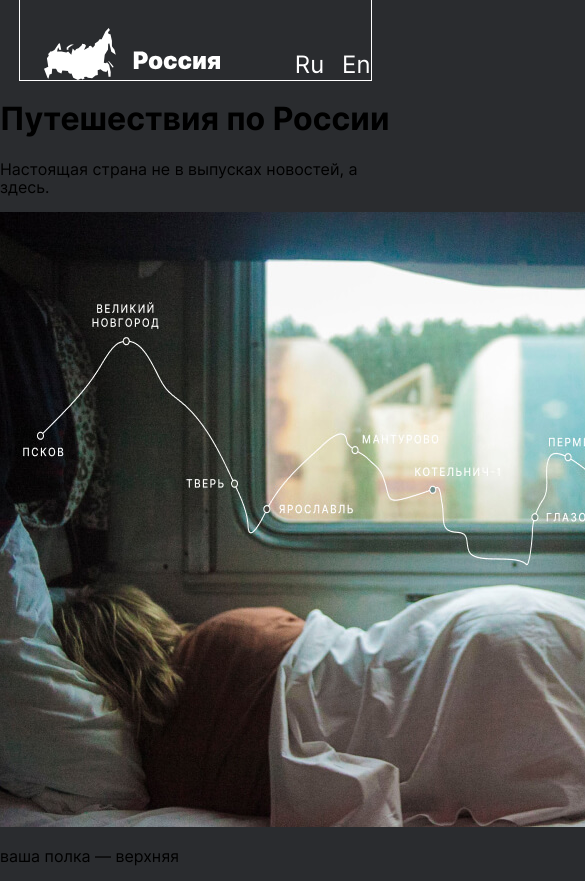
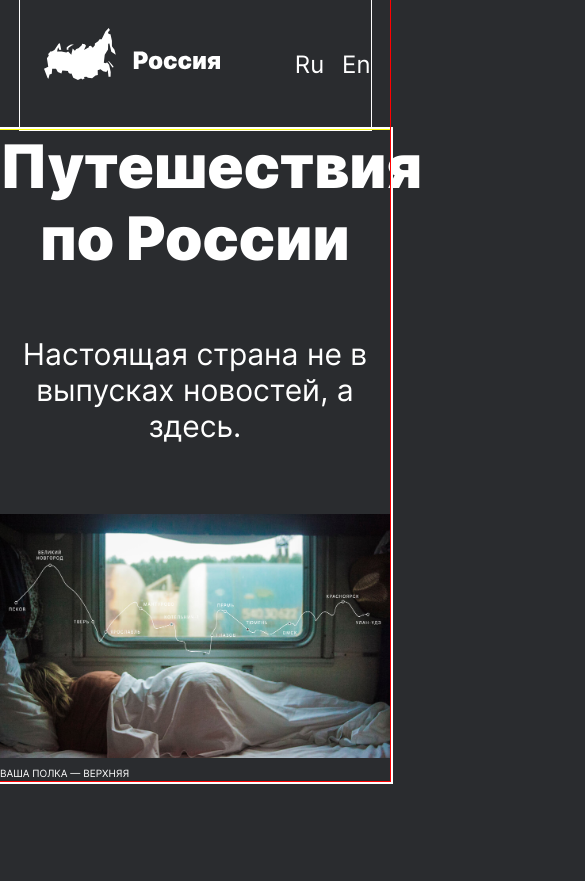
Before and after one commit to Grbchk/russian-travel, a plain HTML site: page index.html in a window 390 px wide. Shown: the top 881 px of the page, 585 px wide, since content can reach past the window. After the commit the page ends 844 px from the top, so only its background shows below. Drawn offline with Linux system fonts and the light colour scheme.

Commit message:
добавлена секция lead

```diff
--- a/blocks/header/__logo/header__logo.css
+++ b/blocks/header/__logo/header__logo.css
@@ -1,6 +1,7 @@
 .header__logo {
   width: 176px;
   height: 52px;
+  padding-bottom: 50px;
   padding-top: 28px;
   padding-left: 48px;
 }
--- a/blocks/header/header.css
+++ b/blocks/header/header.css
@@ -4,6 +4,6 @@
   background-color: #2A2C2F;
   display: flex;
   justify-content: space-between;
-  align-items: flex-end;
+  align-items: center;
   outline: 1px solid white;
 }
--- /dev/null
+++ b/blocks/lead/__image-caption/lead__image-caption.css
@@ -0,0 +1,10 @@
+.lead__image-caption {
+  font-size: 10px;
+  font-weight: normal;
+  line-height: 1.5;
+  color: white;
+  text-transform: uppercase;
+  margin: 0;
+  padding-top: 8px;
+  align-self: flex-start;
+}
--- /dev/null
+++ b/blocks/lead/__image/lead__image.css
@@ -0,0 +1,4 @@
+.lead__image {
+  width: 100%;
+  object-fit: cover;
+}
--- /dev/null
+++ b/blocks/lead/__subtitle/lead__subtitle.css
@@ -0,0 +1,16 @@
+.lead__subtitle {
+  max-width: 640px;
+  color: white;
+  font-size: 30px;
+  line-height: 1.2;
+  font-weight: normal;
+  text-align: center;
+  padding-bottom: 40px;
+}
+
+@media screen and (max-width: 320px) {
+  .lead__subtitle {
+    width: 288px;
+    font-size: 16px;
+  }
+}
--- /dev/null
+++ b/blocks/lead/__title/lead__title.css
@@ -0,0 +1,45 @@
+.lead__title {
+  font-size: 96px;
+  font-weight: 900;
+  line-height: 1;
+  color: white;
+  text-align: center;
+  max-width: 720px;
+  margin: 0;
+  padding-bottom: 32px;
+}
+
+
+
+@media screen and (max-width: 768px) {
+  .lead__title {
+    max-width: 100%;
+    font-size: 96px;
+    line-height: 1.2;
+  }
+}
+
+@media screen and (max-width: 650px) {
+  .lead__title {
+    max-width: 100%;
+    font-size: 75px;
+    line-height: 1.2;
+  }
+}
+
+@media screen and (max-width: 425px) {
+  .lead__title {
+    max-width: 100%;
+    font-size: 60px;
+    line-height: 1.2;
+  }
+}
+
+@media screen and (max-width: 320px) {
+  .lead__title {
+    max-width: 100%;
+    padding-bottom: 16px;
+    font-size: 40px;
+    line-height: 1.2;
+  }
+}
--- /dev/null
+++ b/blocks/lead/lead.css
@@ -0,0 +1,35 @@
+.lead {
+  max-width: 984px;
+  margin: 0 auto;
+  outline: 3px solid white;
+  background-color: #2A2C2F;
+  display: flex;
+  flex-direction: column;
+  justify-content: start;
+  align-items: center;
+}
+/*
+@media screen and (max-width: 1024px) {
+  .lead {
+    max-width: 928px;
+  }
+}
+
+@media screen and (max-width: 768px) {
+  .lead {
+    max-width: 768px;
+  }
+}
+
+@media screen and (max-width: 425px) {
+  .lead {
+    max-width: 425px;
+  }
+}
+
+@media screen and (max-width: 320px) {
+  .lead {
+    max-width: 320px;
+  }
+}
+*/
--- /dev/null
+++ b/blocks/main/main.css
@@ -0,0 +1,3 @@
+.main {
+  outline: 1px solid yellow;
+}
--- a/blocks/page/page.css
+++ b/blocks/page/page.css
@@ -1,7 +1,8 @@
 .page {
-  min-width: 320px;
-  max-width: 1280px;
   font-family: 'Inter', 'Arial', sans-serif;
+  background-color: #2A2C2F;
+  outline: 1px solid red;
+
   margin: 0 auto;
-  background-color: #2A2C2F;
+  /*убрать из блока*/
 }
--- a/index.html
+++ b/index.html
@@ -8,6 +8,7 @@
   <meta name="keywords" content="Путешествия, Путешествия по России">
   <meta name="author" content="Яндекс Практикум">
   <link rel="stylesheet" href="./pages/index.css">
+  <meta name="viewport" content="width=device-width, initial-scale=1.0">
   <title>Путешествия по России</title>
 </head>
 
--- a/pages/index.css
+++ b/pages/index.css
@@ -3,12 +3,16 @@
 /*Blocks*/
 @import url(../blocks/page/page.css);
 @import url(../blocks/header/header.css);
-
+@import url(../blocks/main/main.css);
+@import url(../blocks/lead/lead.css);
 /*Elements*/
 @import url(../blocks/header/__logo/header__logo.css);
 @import url(../blocks/header/__lang-links/header__lang-links.css);
 @import url(../blocks/header/__lang-link/header__lang-link.css);
-
+@import url(../blocks/lead/__title/lead__title.css);
+@import url(../blocks/lead/__subtitle/lead__subtitle.css);
+@import url(../blocks/lead/__image/lead__image.css);
+@import url(../blocks/lead/__image-caption/lead__image-caption.css);
 /*Modifiers*/
 @import url(../blocks/header/__lang-link/header__lang-link_en.css);
 @import url(../blocks/header/__lang-link/header__lang-link_ru.css);
```
